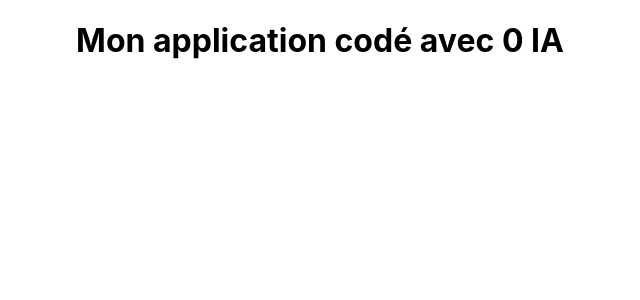
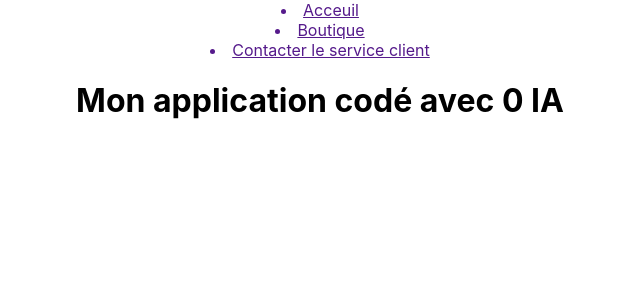
Before and after one commit to Ishak-devs/No-IA, a React (Create React App) app: page / in a window 1280 px wide. Shown: the top 300 px of the page, without its empty margins (320-960 px from the left). Built offline with nearby package versions, Linux system fonts and the light colour scheme.

Commit message:
ad header

```diff
--- a/src/App.js
+++ b/src/App.js
@@ -1,9 +1,11 @@
 import logo from './logo.svg';
 import './App.css';
+import Header from "./composants/header";
 
 function App() {
   return (
     <div className="App">
+        <Header/>
      <h1>Mon application codé avec 0 IA</h1>
     </div>
   );
--- /dev/null
+++ b/src/composants/header.js
@@ -0,0 +1,13 @@
+function Header() {
+    return (
+        <div className="App">
+            <lu>
+                <a href={''}><li>Acceuil</li></a>
+                <a href={''}><li>Boutique</li></a>
+                <a href={''}><li>Contacter le service client</li></a>
+            </lu>
+        </div>
+    );
+}
+
+export default Header;
```
